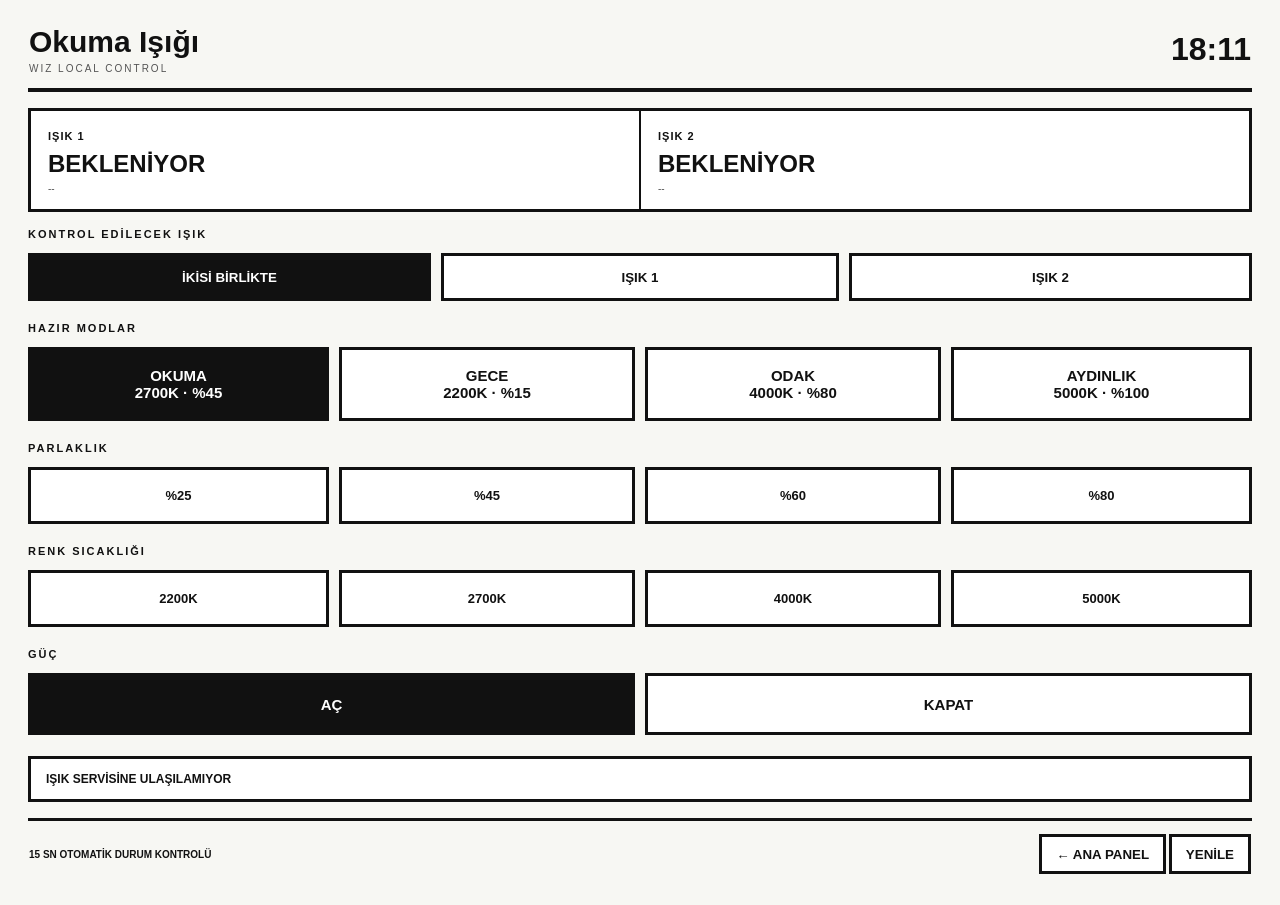
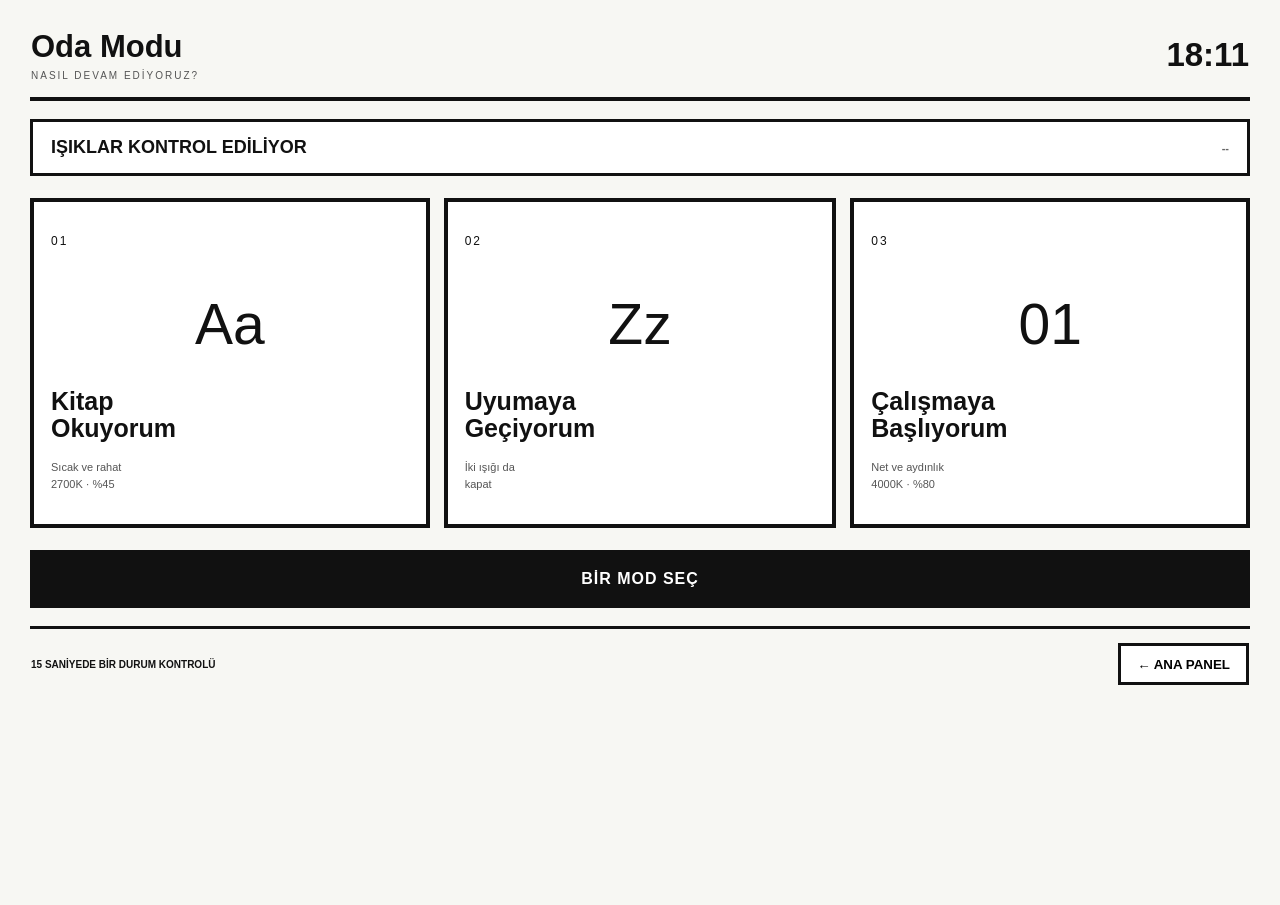
Before and after one commit to kadirsr/kobo-homelab-monitor, a plain HTML site: page public/lights.html in a window 1280 px wide. After the commit the page ends 800 px from the top, so only its background shows below. Drawn offline with Linux system fonts and the light colour scheme; no server answers.

Commit message:
Simplify Kobo light control to three modes

```diff
--- a/public/lights.html
+++ b/public/lights.html
@@ -3,48 +3,34 @@
 <head>
   <meta charset="utf-8">
   <meta name="viewport" content="width=device-width,initial-scale=1,user-scalable=no">
-  <title>Okuma Işığı</title>
+  <title>Oda Modu</title>
   <style>
-    *{box-sizing:border-box}html,body{margin:0;padding:0;background:#f7f7f3;color:#111;font-family:Arial,Helvetica,sans-serif}body{padding:24px 28px 30px}table{width:100%;border-collapse:collapse}
-    .header{border-bottom:4px solid #111}.header td{padding-bottom:14px;vertical-align:middle}.title{font-size:30px;font-weight:bold}.sub{display:block;margin-top:4px;font-size:10px;letter-spacing:2px;color:#555}.clock{text-align:right;font-size:32px;font-weight:bold}
-    .status{margin:16px 0;border:3px solid #111;background:#fff}.status td{width:50%;padding:15px 17px;border-right:2px solid #111}.status td:last-child{border-right:0}.light-name{font-size:11px;font-weight:bold;letter-spacing:1px}.light-state{display:block;margin-top:6px;font-size:24px;font-weight:bold}.light-detail{display:block;margin-top:5px;font-size:10px;color:#555}
-    .section{margin:16px 0 8px;font-size:11px;font-weight:bold;letter-spacing:2px}.targets,.buttons{table-layout:fixed}.targets td{padding:5px}.targets td:first-child,.buttons td:first-child{padding-left:0}.targets td:last-child,.buttons td:last-child{padding-right:0}.targets button{width:100%;height:48px}.targets .selected{background:#111;color:#fff}
-    .buttons td{width:25%;padding:5px}.buttons button{width:100%;height:74px;font-size:15px}.buttons.small button{height:57px;font-size:13px}.buttons.power td{width:50%}.buttons.power button{height:62px}
-    button{border:3px solid #111;background:#fff;color:#111;font-weight:bold;font-family:Arial}.primary{background:#111;color:#fff}.result{margin-top:16px;padding:13px 15px;border:3px solid #111;background:#fff;font-size:12px;font-weight:bold}.footer{margin-top:16px;border-top:3px solid #111}.footer td{padding-top:13px;font-size:10px;font-weight:bold}.footer td:last-child{text-align:right}.footer button{height:40px;padding:0 14px}
-    @media(max-width:520px){body{padding:18px}.title{font-size:25px}.buttons button{height:65px;font-size:13px}}
+    *{box-sizing:border-box}html,body{margin:0;padding:0;background:#f7f7f3;color:#111;font-family:Arial,Helvetica,sans-serif}body{padding:28px 30px 32px}table{width:100%;border-collapse:collapse}
+    .header{border-bottom:4px solid #111}.header td{padding-bottom:16px;vertical-align:middle}.title{font-size:31px;font-weight:bold}.sub{display:block;margin-top:5px;font-size:10px;letter-spacing:2px;color:#555}.clock{text-align:right;font-size:33px;font-weight:bold}
+    .status{margin:18px 0 22px;padding:14px 17px;border:3px solid #111;background:#fff}.status td{font-size:11px;font-weight:bold}.status td:last-child{text-align:right}.status-main{font-size:18px}.muted{color:#666}
+    .modes{table-layout:fixed}.modes td{width:33.33%;padding:0 7px;vertical-align:top}.modes td:first-child{padding-left:0}.modes td:last-child{padding-right:0}
+    .mode{width:100%;height:330px;padding:24px 17px;border:4px solid #111;background:#fff;color:#111;font-family:Arial;text-align:left}.mode:active{background:#111;color:#fff}.number{display:block;font-size:12px;letter-spacing:2px}.icon{display:block;margin:48px 0 35px;font-size:57px;line-height:1;text-align:center}.name{display:block;font-size:25px;line-height:1.08;font-weight:bold}.detail{display:block;margin-top:17px;font-size:11px;line-height:1.5;color:#555}.mode:active .detail{color:#fff}
+    .result{margin-top:22px;padding:17px;border:3px solid #111;background:#111;color:#fff;text-align:center;font-size:16px;font-weight:bold;letter-spacing:1px}.result.error{background:#fff;color:#111}
+    .footer{margin-top:18px;border-top:3px solid #111}.footer td{padding-top:14px;font-size:10px;font-weight:bold}.footer td:last-child{text-align:right}.footer button{height:42px;padding:0 16px;border:3px solid #111;background:#fff;font-weight:bold}
+    @media(max-width:520px){body{padding:20px}.mode{height:285px;padding:18px 12px}.name{font-size:20px}.icon{margin:38px 0 30px;font-size:48px}}
   </style>
 </head>
 <body>
-  <table class="header"><tr><td><span class="title">Okuma Işığı</span><span class="sub">WIZ LOCAL CONTROL</span></td><td class="clock" id="clock">--:--</td></tr></table>
-  <table class="status"><tr><td><span class="light-name" id="name1">IŞIK 1</span><span class="light-state" id="state1">BEKLENİYOR</span><span class="light-detail" id="detail1">--</span></td><td><span class="light-name" id="name2">IŞIK 2</span><span class="light-state" id="state2">BEKLENİYOR</span><span class="light-detail" id="detail2">--</span></td></tr></table>
-
-  <div class="section">KONTROL EDİLECEK IŞIK</div>
-  <table class="targets"><tr><td><button id="target-all" class="selected" onclick="selectTarget('all')">İKİSİ BİRLİKTE</button></td><td><button id="target-light1" onclick="selectTarget('light1')">IŞIK 1</button></td><td><button id="target-light2" onclick="selectTarget('light2')">IŞIK 2</button></td></tr></table>
-
-  <div class="section">HAZIR MODLAR</div>
-  <table class="buttons"><tr><td><button class="primary" onclick="command('preset','reading')">OKUMA<br>2700K · %45</button></td><td><button onclick="command('preset','night')">GECE<br>2200K · %15</button></td><td><button onclick="command('preset','focus')">ODAK<br>4000K · %80</button></td><td><button onclick="command('preset','bright')">AYDINLIK<br>5000K · %100</button></td></tr></table>
-
-  <div class="section">PARLAKLIK</div>
-  <table class="buttons small"><tr><td><button onclick="command('brightness',25)">%25</button></td><td><button onclick="command('brightness',45)">%45</button></td><td><button onclick="command('brightness',60)">%60</button></td><td><button onclick="command('brightness',80)">%80</button></td></tr></table>
-
-  <div class="section">RENK SICAKLIĞI</div>
-  <table class="buttons small"><tr><td><button onclick="command('temperature',2200)">2200K</button></td><td><button onclick="command('temperature',2700)">2700K</button></td><td><button onclick="command('temperature',4000)">4000K</button></td><td><button onclick="command('temperature',5000)">5000K</button></td></tr></table>
-
-  <div class="section">GÜÇ</div>
-  <table class="buttons power"><tr><td><button class="primary" onclick="command('power','on')">AÇ</button></td><td><button onclick="command('power','off')">KAPAT</button></td></tr></table>
-
-  <div class="result" id="result">HAZIR</div>
-  <table class="footer"><tr><td>15 SN OTOMATİK DURUM KONTROLÜ</td><td><button onclick="location.href='/'">← ANA PANEL</button> <button onclick="loadStatus()">YENİLE</button></td></tr></table>
-
+  <table class="header"><tr><td><span class="title">Oda Modu</span><span class="sub">NASIL DEVAM EDİYORUZ?</span></td><td class="clock" id="clock">--:--</td></tr></table>
+  <div class="status"><table><tr><td><span class="status-main" id="lightState">IŞIKLAR KONTROL EDİLİYOR</span></td><td><span id="lightDetail" class="muted">--</span></td></tr></table></div>
+  <table class="modes"><tr>
+    <td><button class="mode" onclick="choose('preset','reading','KİTAP MODU')"><span class="number">01</span><span class="icon">Aa</span><span class="name">Kitap<br>Okuyorum</span><span class="detail">Sıcak ve rahat<br>2700K · %45</span></button></td>
+    <td><button class="mode" onclick="choose('power','off','UYKU MODU')"><span class="number">02</span><span class="icon">Zz</span><span class="name">Uyumaya<br>Geçiyorum</span><span class="detail">İki ışığı da<br>kapat</span></button></td>
+    <td><button class="mode" onclick="choose('preset','focus','ÇALIŞMA MODU')"><span class="number">03</span><span class="icon">01</span><span class="name">Çalışmaya<br>Başlıyorum</span><span class="detail">Net ve aydınlık<br>4000K · %80</span></button></td>
+  </tr></table>
+  <div class="result" id="result">BİR MOD SEÇ</div>
+  <table class="footer"><tr><td>15 SANİYEDE BİR DURUM KONTROLÜ</td><td><button onclick="location.href='/'">← ANA PANEL</button></td></tr></table>
   <script type="text/javascript">
-    var target='all';
     function el(id){return document.getElementById(id)}
     function clock(){var now=new Date();el('clock').innerHTML=('0'+now.getHours()).slice(-2)+':'+('0'+now.getMinutes()).slice(-2)}
-    function selectTarget(value){target=value;var ids=['all','light1','light2'];for(var i=0;i<ids.length;i++){el('target-'+ids[i]).className=ids[i]===value?'selected':''}}
-    function renderLight(light,index){el('name'+index).innerHTML=light.label||('IŞIK '+index);if(!light.reachable){el('state'+index).innerHTML='ULAŞILAMIYOR';el('detail'+index).innerHTML='--';return}el('state'+index).innerHTML=light.state?'AÇIK':'KAPALI';el('detail'+index).innerHTML=(light.dimming||0)+'% · '+(light.temperature||'--')+'K · '+(light.rssi||'--')+' dBm'}
-    function render(data){var lights=data.lights||[];if(lights[0]){renderLight(lights[0],1)}if(lights[1]){renderLight(lights[1],2)}}
-    function loadStatus(){var xhr=new XMLHttpRequest();xhr.open('GET','/api/lights/status?t='+new Date().getTime(),true);xhr.onreadystatechange=function(){if(xhr.readyState===4){if(xhr.status>=200&&xhr.status<300){try{render(JSON.parse(xhr.responseText));el('result').innerHTML='DURUM GÜNCEL'}catch(error){el('result').innerHTML='YANIT OKUNAMADI'}}else{el('result').innerHTML='IŞIK SERVİSİNE ULAŞILAMIYOR'}}};xhr.send(null)}
-    function command(action,value){el('result').innerHTML='UYGULANIYOR...';var xhr=new XMLHttpRequest();xhr.open('POST','/api/lights/command',true);xhr.setRequestHeader('Content-Type','application/json');xhr.onreadystatechange=function(){if(xhr.readyState===4){if(xhr.status>=200&&xhr.status<300){try{var data=JSON.parse(xhr.responseText);el('result').innerHTML=data.ok?'TAMAMLANDI':'BAZI IŞIKLAR YANIT VERMEDİ'}catch(error){el('result').innerHTML='YANIT OKUNAMADI'}setTimeout(loadStatus,700)}else{el('result').innerHTML='KOMUT GÖNDERİLEMEDİ'}}};xhr.send(JSON.stringify({target:target,action:action,value:value}))}
+    function render(data){var lights=data.lights||[];var reachable=0;var on=0;var dim=null;var temp=null;var mixed=false;for(var i=0;i<lights.length;i++){if(lights[i].reachable){reachable++;if(lights[i].state){on++;if(dim===null){dim=lights[i].dimming;temp=lights[i].temperature}else if(dim!==lights[i].dimming||temp!==lights[i].temperature){mixed=true}}}}if(reachable<lights.length){el('lightState').innerHTML='BAZI IŞIKLARA ULAŞILAMIYOR';el('lightDetail').innerHTML=reachable+'/'+lights.length+' ERİŞİLEBİLİR'}else if(on===0){el('lightState').innerHTML='IŞIKLAR KAPALI';el('lightDetail').innerHTML='HAZIR'}else{el('lightState').innerHTML=on+'/'+lights.length+' IŞIK AÇIK';el('lightDetail').innerHTML=mixed?'FARKLI AYARLAR':((dim||0)+'% · '+(temp||'--')+'K')}}
+    function loadStatus(){var xhr=new XMLHttpRequest();xhr.open('GET','/api/lights/status?t='+new Date().getTime(),true);xhr.onreadystatechange=function(){if(xhr.readyState===4&&xhr.status>=200&&xhr.status<300){try{render(JSON.parse(xhr.responseText))}catch(error){}}};xhr.send(null)}
+    function choose(action,value,label){el('result').className='result';el('result').innerHTML='UYGULANIYOR...';var xhr=new XMLHttpRequest();xhr.open('POST','/api/lights/command',true);xhr.setRequestHeader('Content-Type','application/json');xhr.onreadystatechange=function(){if(xhr.readyState===4){if(xhr.status>=200&&xhr.status<300){try{var data=JSON.parse(xhr.responseText);el('result').innerHTML=data.ok?label+' AKTİF':'BAZI IŞIKLAR YANIT VERMEDİ';el('result').className=data.ok?'result':'result error'}catch(error){el('result').innerHTML='YANIT OKUNAMADI';el('result').className='result error'}setTimeout(loadStatus,700)}else{el('result').innerHTML='KOMUT GÖNDERİLEMEDİ';el('result').className='result error'}}};xhr.send(JSON.stringify({target:'all',action:action,value:value}))}
     clock();loadStatus();setInterval(clock,30000);setInterval(loadStatus,15000);
   </script>
 </body>
```
